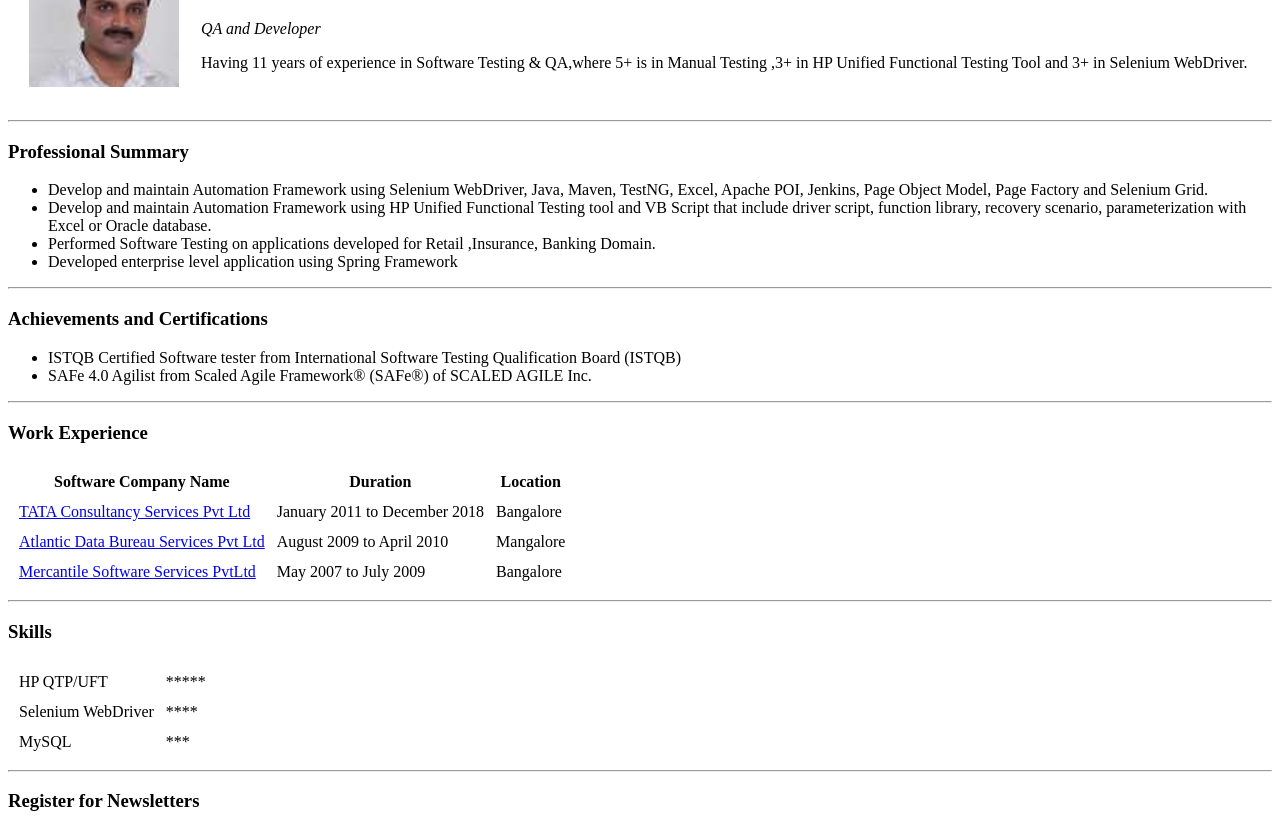
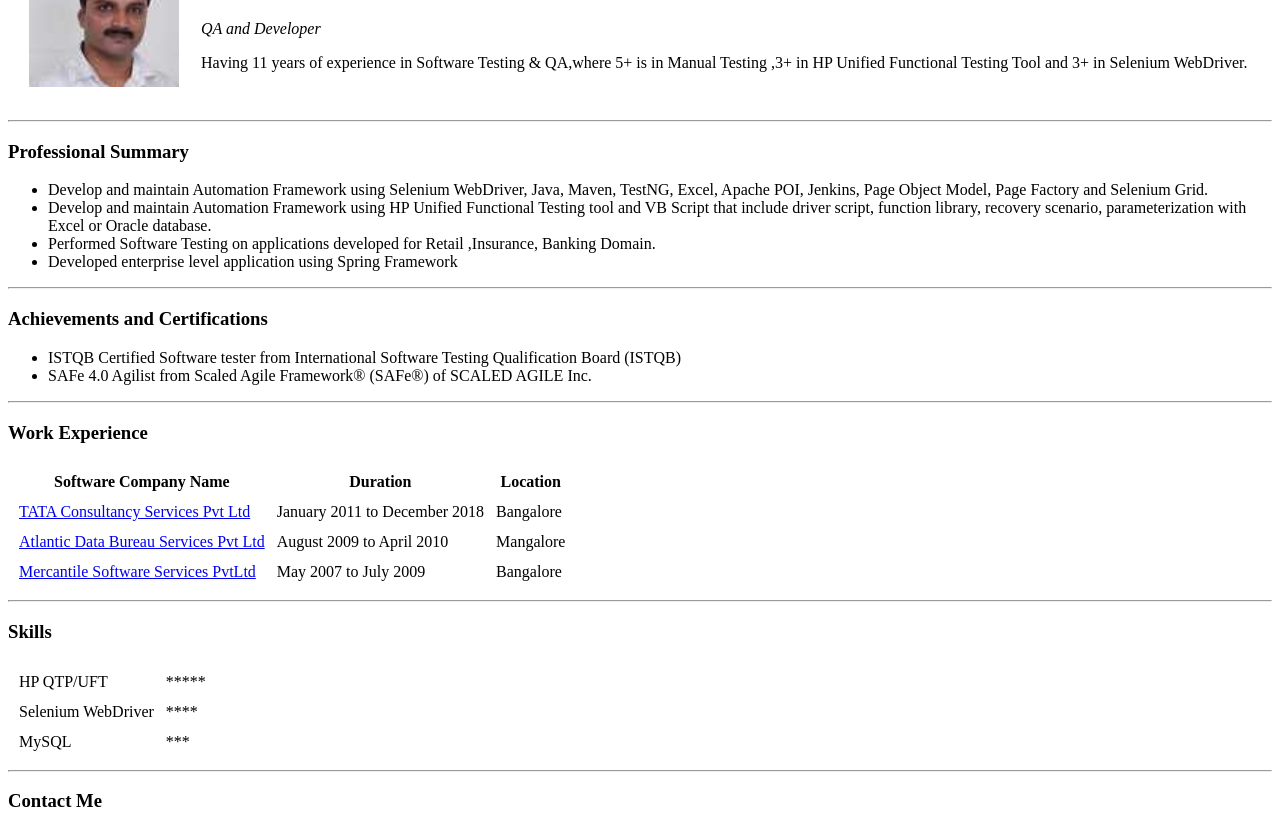
Before and after one commit to balaji-tml/MyCV, a plain HTML site: page index.html in a window 1280 px wide. Shown: the part 92-921 px from the top of the page. Drawn offline with Linux system fonts and the light colour scheme.

Commit message:
Updated the CV with contact me form

```diff
--- a/index.html
+++ b/index.html
@@ -74,7 +74,7 @@
   </table>
     <hr>
 
-    <h3>Register for Newsletters</h3>
+    <h3>Contact Me</h3>
     <form action="mailto:pulibalaji@gmail.com" method="post" enctype="text/plain">
       <label for="email">Email:</label>
       <input type="email" name="email" value=""><br>
```
